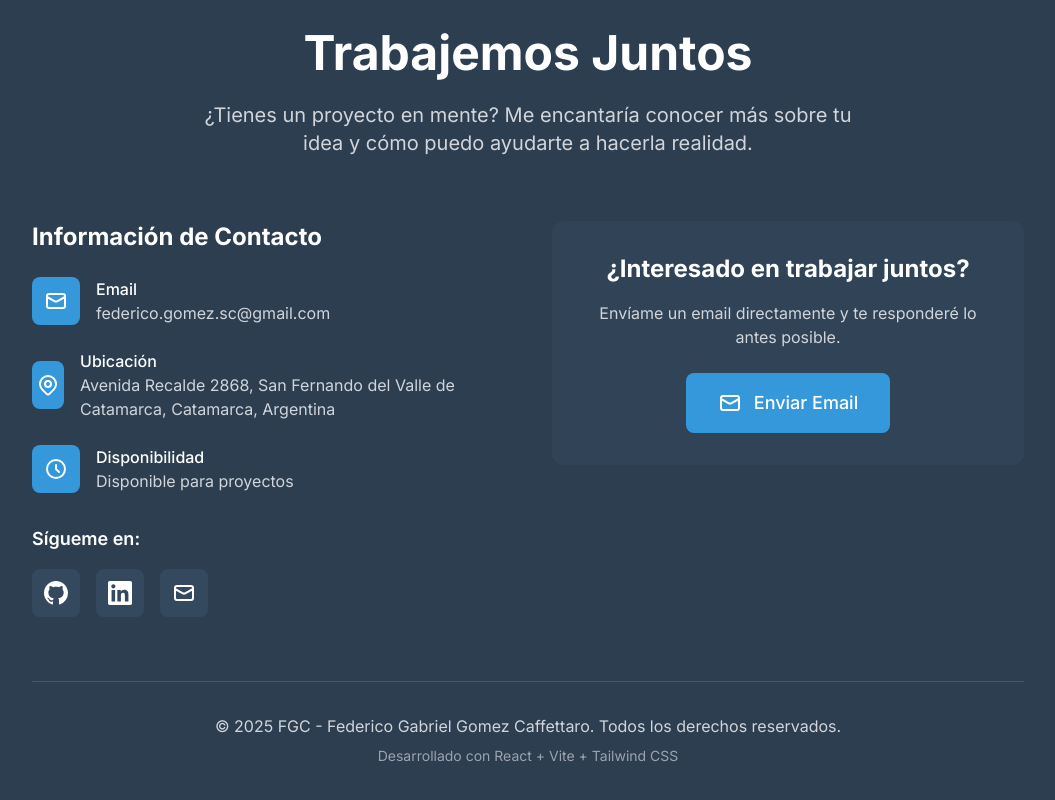
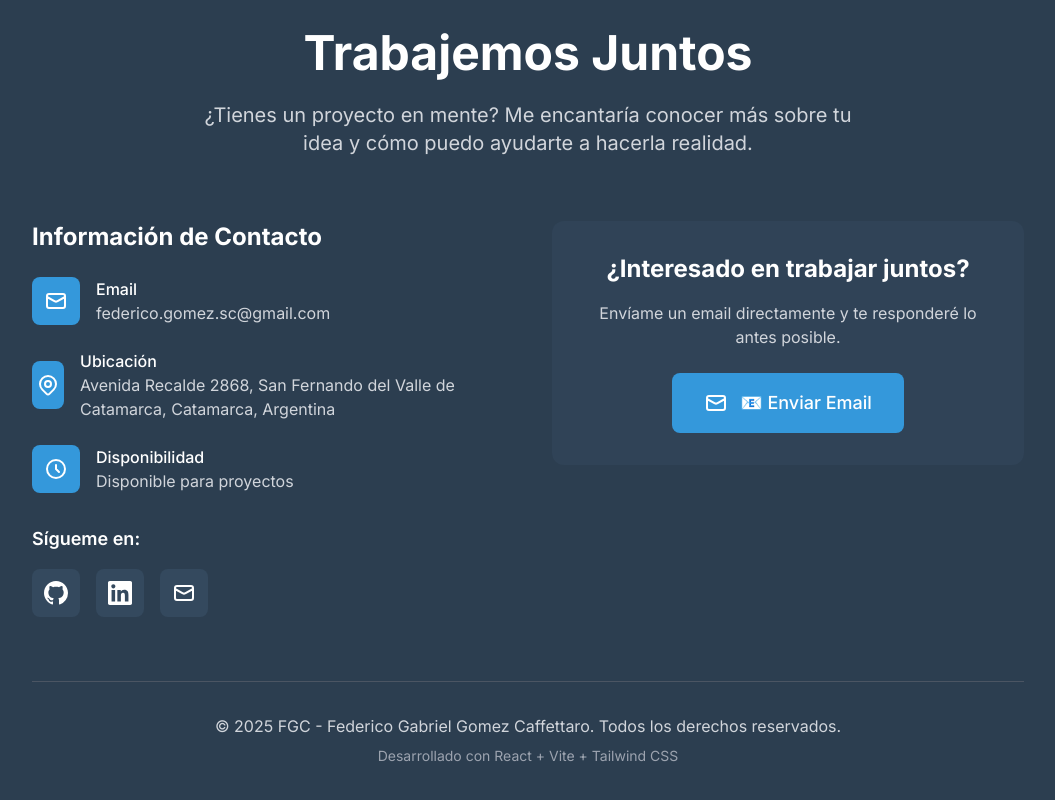
Before and after one commit to Fedecaff/Mi-Porfolio, a React (Vite) app: page / in a window 1280 px wide. Shown: the part 5899-6699 px from the top of the page, without its empty margins (112-1167 px from the left). Built offline with nearby package versions, Linux system fonts and the light colour scheme.

Commit message:
fix: Corregir botón de email con CSS directo y URL mailto completa

```diff
--- a/src/components/Contact.jsx
+++ b/src/components/Contact.jsx
@@ -138,13 +138,13 @@ const Contact = () => {
                 Envíame un email directamente y te responderé lo antes posible.
               </p>
               <a
-                href="mailto:federico.gomez.sc@gmail.com?subject=Oportunidad Laboral"
-                className="btn-primary inline-flex items-center text-lg px-8 py-4"
+                href="mailto:federico.gomez.sc@gmail.com?subject=Oportunidad%20Laboral&body=Hola%20Federico,%0A%0AMe%20interesa%20conocer%20más%20sobre%20tu%20perfil%20profesional.%0A%0ASaludos"
+                className="bg-accent text-white px-8 py-4 rounded-lg font-medium hover:bg-accent/90 transition-colors duration-300 inline-flex items-center text-lg"
               >
                 <svg className="w-6 h-6 mr-3" fill="none" stroke="currentColor" viewBox="0 0 24 24">
                   <path strokeLinecap="round" strokeLinejoin="round" strokeWidth={2} d="M3 8l7.89 4.26a2 2 0 002.22 0L21 8M5 19h14a2 2 0 002-2V7a2 2 0 00-2-2H5a2 2 0 00-2 2v10a2 2 0 002 2z" />
                 </svg>
-                Enviar Email
+                📧 Enviar Email
               </a>
             </div>
           </motion.div>
```
